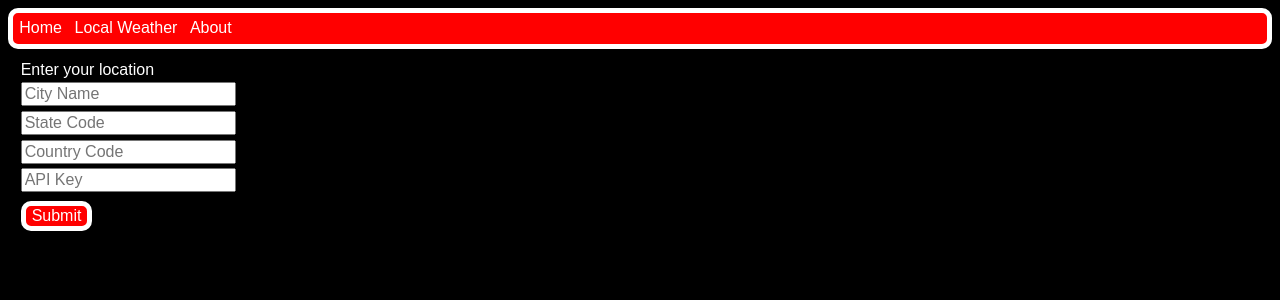
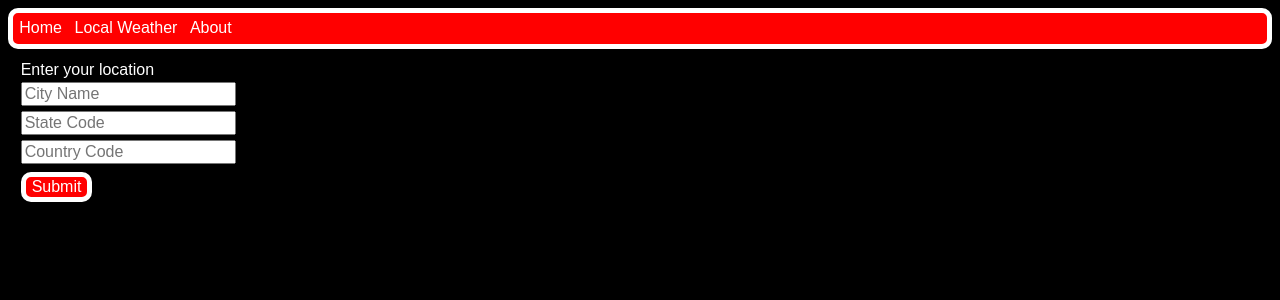
Before and after one commit to coleman7245/SBA-320H-React-Web-Application-Project, a React (Vite) app: page /localweather in a window 1280 px wide. Shown: the top 300 px of the page. Built offline with nearby package versions, Linux system fonts and the light colour scheme.

Commit message:
Removed the API Key insert from the form.

```diff
--- a/src/components/Form.jsx
+++ b/src/components/Form.jsx
@@ -55,8 +55,6 @@ function Form({dispatch, className='Form'}) {
                     <br />
                     <input type='text' name='country-code' onChange={(e) => setCountryInput(e.target.value)} value={countryInput} placeholder='Country Code'/>
                     <br />
-                    <input type='text' name='api-key' onChange={(e) => setApiKeyInput(e.target.value)} value={apiKeyInput} placeholder='API Key'/>
-                    <br />
                     <button type='submit'>Submit</button>
                     <br />
                 </label>
```
